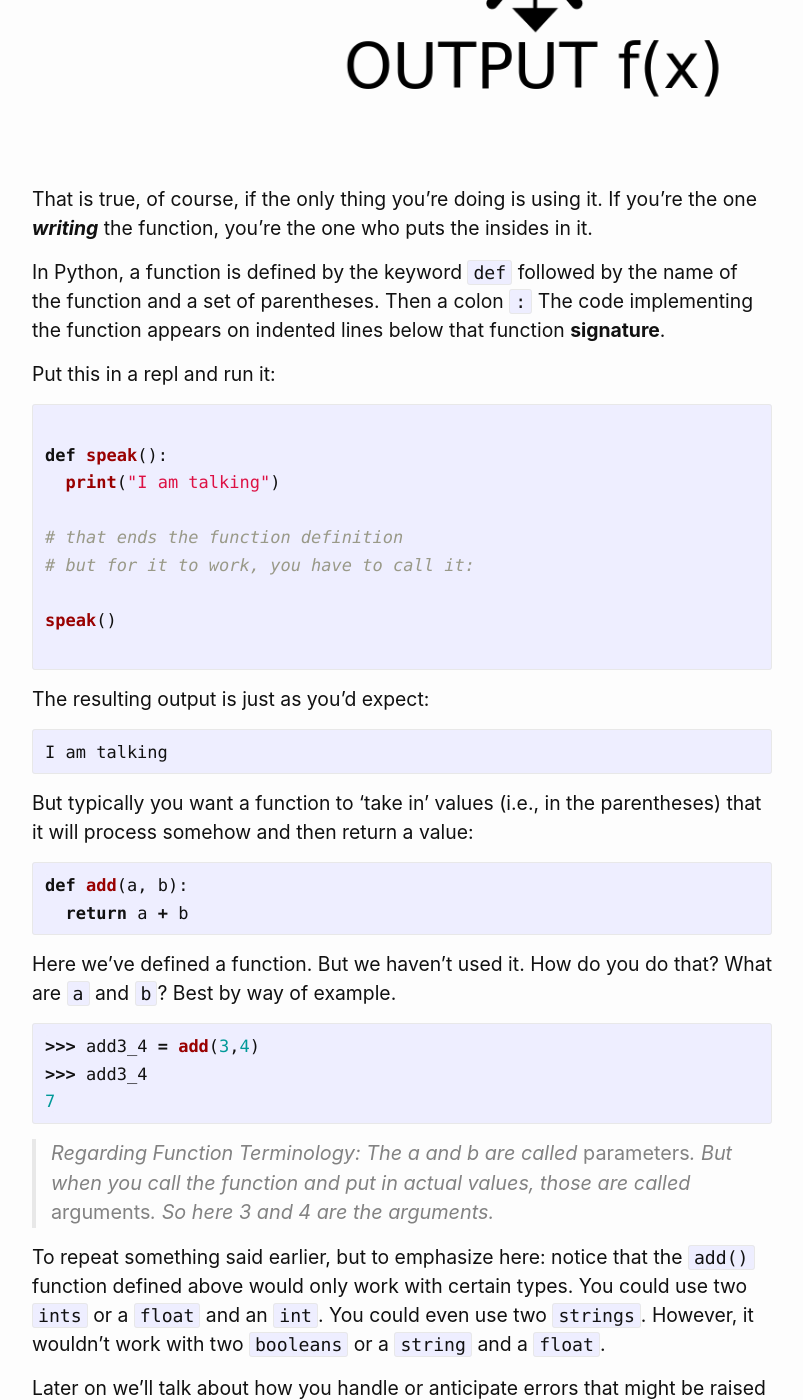
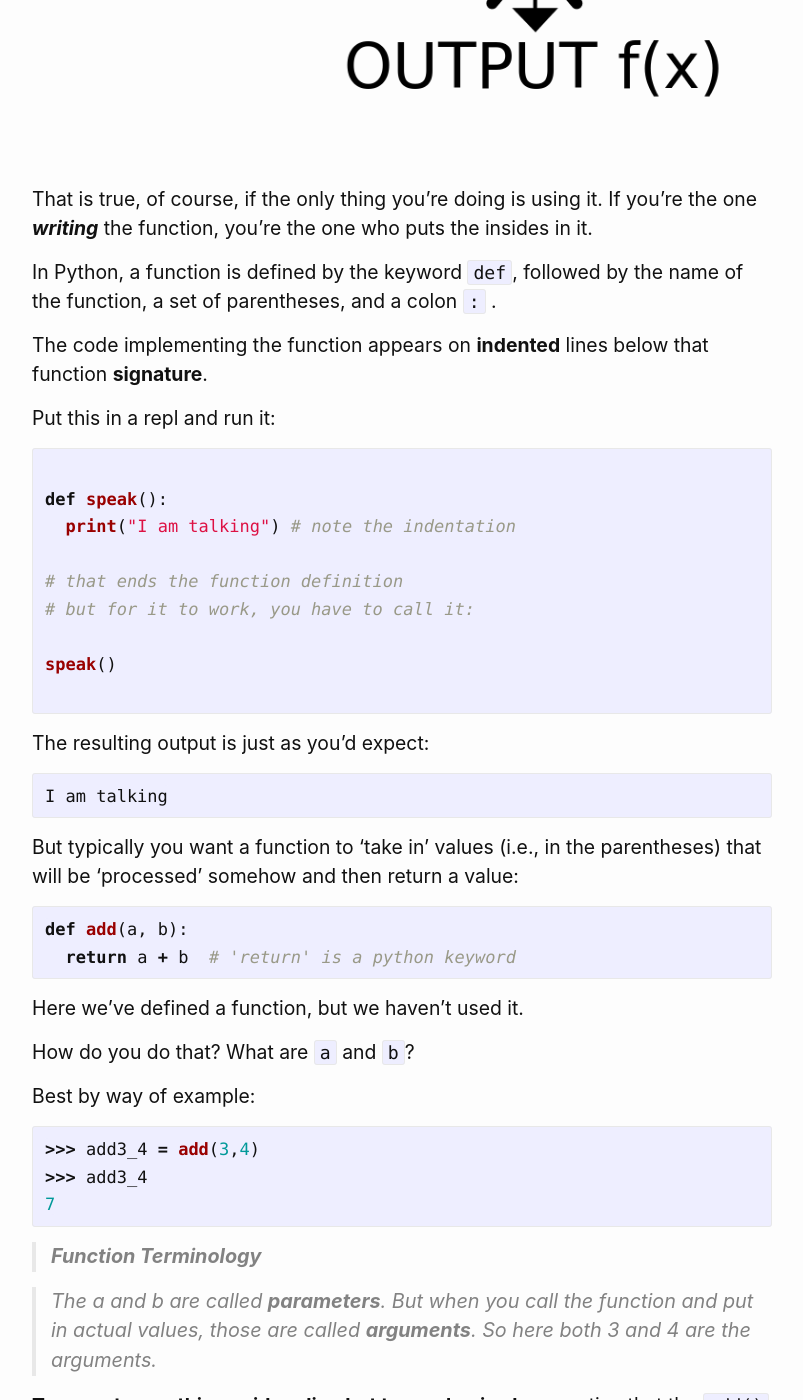
Before and after one commit to multum-non-multa/code, a Jekyll site: the page built from _posts/2021-09-06-conversion-math-module-etc.md, in a window 1280 px wide and 1400 px high, scrolled down 6447 px. Shown: the whole window, without its empty margins (238-1041 px from the left). Built offline with Jekyll 4.4.1, drawn with Linux system fonts in a browser that asks for light colours; some of the changed text lies outside the part shown.

````diff
--- a/_posts/2021-09-06-conversion-math-module-etc.md
+++ b/_posts/2021-09-06-conversion-math-module-etc.md
@@ -195,14 +195,16 @@ A function is essentially a _black box_ --- you need not know how it operates in
 
 That is true, of course, if the only thing you're doing is using it.  If you're the one ___writing___ the function, you're the one who puts the insides in it.
 
-In Python, a function is defined by the keyword `def` followed by the name of the function and a set of parentheses.  Then a colon `:` The code implementing the function appears on indented lines below that function __signature__.
+In Python, a function is defined by the keyword `def`, followed by the name of the function, a set of parentheses, and a colon `:` .
+
+The code implementing the function appears on __indented__ lines below that function __signature__.
 
 Put this in a repl and run it:
 
 ```python
 
 def speak():
-  print("I am talking")
+  print("I am talking") # note the indentation
 
 # that ends the function definition
 # but for it to work, you have to call it:
@@ -217,14 +219,18 @@ The resulting output is just as you'd expect:
 I am talking
 ```
 
-But typically you want a function to 'take in' values (i.e., in the parentheses) that it will process somehow and then return a value:
+But typically you want a function to 'take in' values (i.e., in the parentheses) that will be 'processed' somehow and then return a value:
 
 ```python
 def add(a, b):
-  return a + b
+  return a + b  # 'return' is a python keyword
 ```
 
-Here we've defined a function.  But we haven't used it.  How do you do that?  What are `a` and `b`?  Best by way of example.
+Here we've defined a function, but we haven't used it.
+
+How do you do that?  What are `a` and `b`?
+
+Best by way of example:
 
 ```python
 >>> add3_4 = add(3,4)
@@ -232,9 +238,11 @@ Here we've defined a function.  But we haven't used it.  How do you do that?  Wh
 7
 ```
 
-> Regarding Function Terminology:  The a and b are called _parameters_.  But when you call the function and put in actual values, those are called _arguments_.  So here 3 and 4 are the arguments.
+> __Function Terminology__
 
-To repeat something said earlier, but to emphasize here:  notice that the `add()` function defined above would only work with certain types.  You could use two `ints` or a `float` and an `int`.  You could even use two `strings`.  However, it wouldn't work with two `booleans` or a `string` and a `float`.
+> The a and b are called __parameters__.  But when you call the function and put in actual values, those are called __arguments__.  So here both 3 and 4 are the arguments.
+
+__To repeat something said earlier, but to emphasize here__:  notice that the `add()` function defined above would only work with certain types.  You could use two `ints` or a `float` and an `int`.  You could even use two `strings`.  However, it wouldn't work with two `booleans` or a `string` and a `float`.
 
 Later on we'll talk about how you handle or anticipate errors that might be raised when someone uses your function with inappropriate argument types.
 
````
Also changed, not shown: 1 other file.
